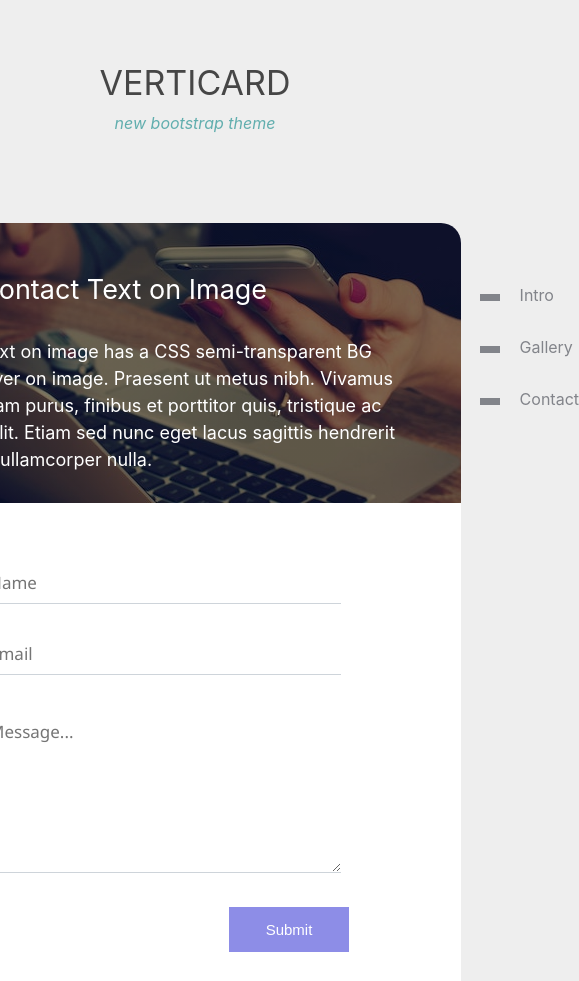
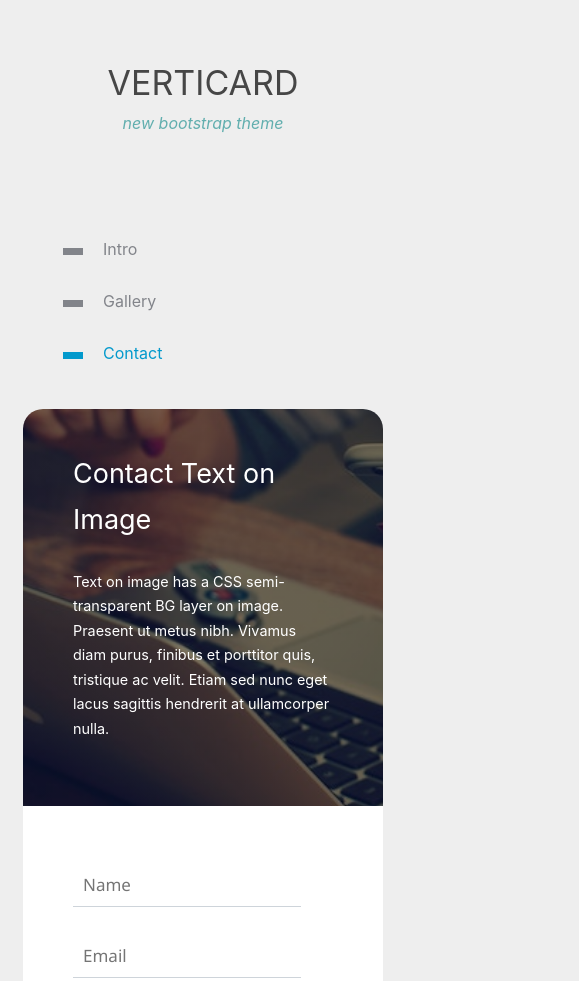
Before and after one commit to JupiterSabre/Verticard, a plain HTML site: page Contact/contact.html in a window 390 px wide. Shown: the top 981 px of the page, 579 px wide, since content can reach past the window. Drawn offline with Linux system fonts and the light colour scheme.

Commit message:
Mobile Responsiveness And a better User Experience

```diff
--- a/Contact/contact.css
+++ b/Contact/contact.css
@@ -2,11 +2,18 @@
     background-color: #EEEEEE;
     display: flex;
     justify-content: center;
+    align-items: center;
 }
 
 body {
     font-family: -apple-system, BlinkMacSystemFont, 'Segoe UI', Roboto, Oxygen, Ubuntu, Cantarell, 'Open Sans', 'Helvetica Neue', sans-serif;
+    width: 100%;
+}
 
+.center {
+    box-sizing: border-box;
+    padding-left: 15px;
+    padding-right: 15px;
 }
 
 
@@ -35,6 +42,8 @@ body {
     color: #61AEAE;
     margin-bottom: 20px;
     margin-top: 0px;
+    padding-bottom: 70px;
+
 }
 
 
@@ -44,6 +53,17 @@ body {
     align-items: baseline;
 }
 
+
+.nav_tabs_contact{
+    width: 20px;
+    height: 7px;
+    background-color:#0299CC;
+    margin-right: 20px;
+}
+
+.nav_text_contact {
+    color: #0299CC;
+}
 
 a {
     text-decoration: none;
@@ -56,7 +76,6 @@ a:hover .nav_tabs {background-color: #0299CC;}
     width: 20px;
     height: 7px;
     background-color: #82848a;
-    float: none;
     margin-right: 20px;
 }
 
@@ -64,46 +83,48 @@ a:hover .nav_tabs {background-color: #0299CC;}
     color: #82848a;
 }
 
+.nav {
+    padding-left: 40px;
+}
+
+.card_container_position {
+    position: relative;
+}
+
 .card_container{
-    position: relative;
+    width: 100%;
     max-width: 600px;
-    margin-top: 90px;
+    margin-top: 30px;
     margin-bottom: 100px;
     background-color: white;
     border-radius: 20px;
+
 }
 
-.nav{
-    margin-left: 20px;
-    position: absolute;
-    top: 46px;
-    right: -118px;
-}
 
 .card_text_background {
+    /* min-height: 200px; */
+    max-width: 100%;
+    height:auto;
     position: relative;
     background-repeat: no-repeat;
     background-image:
     linear-gradient(to bottom, rgba(0, 0, 0, 0.5), rgba(0, 0, 0, 0.5)),
     url('contact.jpg');
+    min-width:320px;
     background-size: cover;
     border-radius: 20px 20px 0px 0px;
     padding: 0px;
+    background-size: cover;
 }
 
 .card_container_text {
-    color: blue;
-    padding: 50px ;
-    padding-top: 20px;
-    padding-bottom: 80px;
-}
-
-.card_container_text {
-    height: 180px;
     color: white;
     z-index: 1;
-    line-height: 1.5;
-    font-size: 18px;
+    line-height: 1.7;
+    font-size: 90%;
+    padding: 15px 50px 50px 50px;
+
 }
 
 .card_container_text_header {
@@ -113,12 +134,12 @@ a:hover .nav_tabs {background-color: #0299CC;}
 
 .card_container_form {
     margin-left: 50px;
-    margin-right: 120px;
+    width: 75%;
 }
 
 .form_name {
     margin-top: 60px;
-    width: 350px;
+    width: 80%;
     height: 30px;
     border: none;
     border-bottom:1px solid #CED4DA;
@@ -131,7 +152,7 @@ a:hover .nav_tabs {background-color: #0299CC;}
 
 .form_email {
     margin-top: 30px;
-    width: 350px;
+    width: 80%;
     height: 30px;
     border: none;
     border-bottom:1px solid #CED4DA;
@@ -145,7 +166,7 @@ a:hover .nav_tabs {background-color: #0299CC;}
 
 .form_textarea {
     margin-top: 30px;
-    width: 350px;
+    width: 80%;
     height: 150px;
     border: none;
     border-bottom:1px solid #CED4DA;
@@ -165,7 +186,7 @@ a:hover .nav_tabs {background-color: #0299CC;}
     border: none;
     font-size: 15px;
     position: relative;
-    right: -250px;
+    margin-left: 50%;
 }
 
 footer {
@@ -194,3 +215,14 @@ textarea:focus{
 input[type=submit]:hover {
     background-color: #9A9AFC;
 }
+
+
+@media screen and (min-width:945px) {
+    .nav{
+        margin-left: 20px;
+        position: absolute;
+        top: 46px;
+        right: -118px;
+    }
+
+}
--- a/Contact/contact.html
+++ b/Contact/contact.html
@@ -1,6 +1,9 @@
 <!DOCTYPE html>
 <html>
     <head>
+        <meta charset="UTF-8">
+        <meta http-equiv="X-UA-Compatible" content="IE=edge">
+        <meta name="viewport" content="width=device-width, initial-scale=1.0">
         <link rel="stylesheet" href="contact.css">
         <title> Verticard Contact</title>
     </head>
@@ -12,7 +15,7 @@
             </head>
             <div>
 
-                <div class="card_container">
+                <div class="card_container_position">
                     <div class="nav">
                         <a href="../Index/index.html" class="nav_button">
                             <div class="nav_tabs "></div>
@@ -23,10 +26,11 @@
                             <p class="nav_text">Gallery</p>
                         </a>
                         <a href="../Contact/contact.html" class="nav_button">
-                            <div class="nav_tabs "></div>
-                            <p class="nav_text">Contact</p>
+                            <div class="nav_tabs_contact "></div>
+                            <p class="nav_text_contact">Contact</p>
                         </a>
                     </div>
+                    <div class="card_container">
                         <div  class="card_text_background">
                             <div class="card_container_text">
                                 <h3 class="card_container_text_header">Contact Text on Image</h3>
@@ -51,6 +55,8 @@
                             </form>
                         </div>
                     </div>
+
+                </div>
                 <footer>
                     <span>Copyright 2019 Simple Profile</span>
                     <span>designed by TemplateMo</span>
--- a/Gallery/gallery.css
+++ b/Gallery/gallery.css
@@ -40,24 +40,26 @@ a {
 
 }
 
+.container_card_position {
+    position: relative;
+}
+
 .container_card {
     background-color: white;
     border-radius: 20px;
     max-width: 590px;
     padding: 20px;
-    position: relative;
     margin-top: 50px;
     margin-bottom: 120px;
 }
 
 .nav {
-    position: absolute;
-    top: 50px;
-    padding-left: 50px;
-    right: -130px;
-    display: flex;
-    flex-direction: column;
-}
+        top:50px;
+        padding-left:50px;
+        right:-130px;
+        display:flex;
+        flex-direction:column;
+        }
 
 .container_card_text {
     padding: 20px;
@@ -94,6 +96,7 @@ a {
     justify-self: center;
     padding-top: 0px;
     padding-bottom: 0px;
+    padding-left: 30px;
 }
 
 .nav_tabs {
@@ -123,6 +126,33 @@ span.footer {
     font-weight:0.5;
 }
 
+.nav_text_gallery {
+    color: #0299CC;
+    margin-left: 15px;
+
+}
+
+.nav_tabs_gallery {
+    width: 20px;
+    height: 8px;
+    background-color: #0299CC;
+}
+
 
 .nav_direction:hover .nav_tabs{background-color: #0299CC;}
 .nav_direction:hover .nav_text{color:#0299CC;}
+
+.posi {
+    position: relative;
+}
+
+@media screen and (min-width:945px){
+    .nav {
+        position: absolute;
+        top:50px;
+        padding-left:50px;
+        right:-130px;
+        display:flex;
+        flex-direction:column;
+        }
+    }
--- a/Index/index.css
+++ b/Index/index.css
@@ -54,11 +54,12 @@ body {
 
 .image {
     border-radius: 20px 20px 0px 0px;
+    width: 100%;
 }
 
 footer {
     display: flex;
-    justify-content: space-between;
+    justify-content:space-between;
     color: #9A9B9C;
     padding-bottom: 50px;
 }
@@ -100,22 +101,34 @@ footer {
 
 }
 
-.nav {
-    position: absolute;
-    top: 0px;
-    padding-left: 10px;
-    right: -130px;
-    top: 40px;
-}
 .body_container {
     display: flex;
     flex-direction: column;
     position: relative;
-
 }
 
+.nav_text_index {
+    color: #0299CC;
+}
 
+.nav_bars_index {
+    width: 23px;
+    margin-right: 23px;
+    height: 8px;
+    background-color: #0299CC;
+}
 
 .nav_elements:hover .nav_bars { background-color: #0299CC;}
 
 .nav_elements:hover .nav_text{color: #0299CC;}
+
+
+@media screen and (min-width:945px) {
+    .nav {
+        position: absolute;
+        top: 0px;
+        padding-left: 10px;
+        right: -130px;
+        top: 40px;
+        }
+    }
```
Also changed, not shown: Gallery/gallery.html (+10 -4 lines), Index/index.html (+9 -7 lines). Lines whose indentation alone changed are shown as unchanged.
